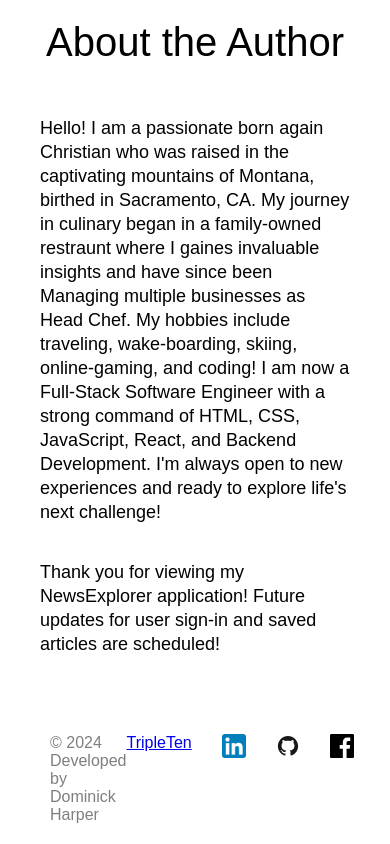
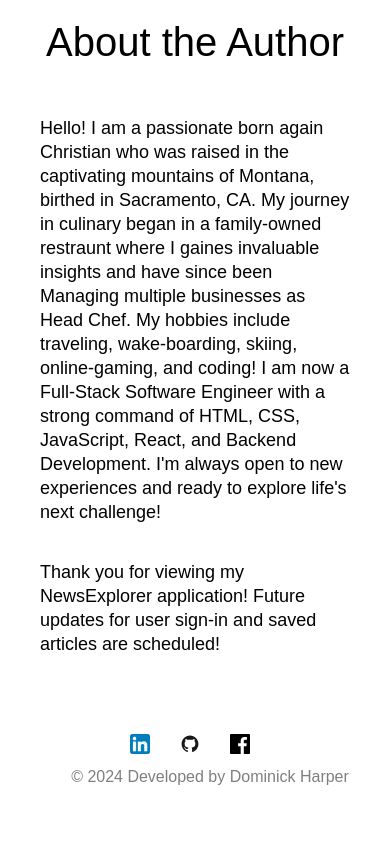
Before and after one commit to DominickDJ/Dominick_Frontend, a React app in the folder dominick_frontend/: page / in a window 390 px wide. Shown: the part 849-1693 px from the top of the page. After the commit the page ends 1655 px from the top, so only its background shows below. Built offline with nearby package versions, Linux system fonts and the light colour scheme.

Commit message:
Refactor

```diff
--- a/dominick_frontend/src/components/Footer/Footer.css
+++ b/dominick_frontend/src/components/Footer/Footer.css
@@ -12,17 +12,30 @@
 }
 .footer__link-images {
   display: flex;
+  flex-wrap: wrap;
   gap: 30px;
 }
-.footer__image-github {
+.footer__image {
   width: 24px;
   height: 24px;
 }
-.footer__image-facebook {
-  width: 24px;
-  height: 24px;
-}
+
 .footer__copyright {
   opacity: 0.5;
   padding-left: 30px;
 }
+
+@media screen and (min-width: 320px) and (max-width: 768px) {
+  .footer {
+    flex-direction: column-reverse;
+    align-items: center;
+    gap: 10px;
+  }
+  .footer__image {
+    width: 20px;
+    height: 20px;
+  }
+  .triple-ten {
+    display: none;
+  }
+}
--- a/dominick_frontend/src/components/Footer/Footer.js
+++ b/dominick_frontend/src/components/Footer/Footer.js
@@ -15,7 +15,7 @@ export default function Footer() {
           target="_blank"
           rel="noopener noreferrer"
         >
-          <div>TripleTen</div>
+          <div className="triple-ten">TripleTen</div>
         </a>
         <div>
           <div className="footer__link-images">
@@ -25,18 +25,18 @@ export default function Footer() {
               rel="noopener noreferrer"
             >
               <img
-                className="footer__image-github"
+                className="footer__image"
                 src={linkedInImage}
                 alt="LinkedIn logo"
               />
-            </a>{" "}
+            </a>
             <a
               href="https://www.github.com/DominickDJ"
               target="_blank"
               rel="noopener noreferrer"
             >
               <img
-                className="footer__image-github"
+                className="footer__image"
                 src={gitHubImage}
                 alt="Github logo"
               />
@@ -47,7 +47,7 @@ export default function Footer() {
               rel="noopener noreferrer"
             >
               <img
-                className="footer__image-facebook"
+                className="footer__image"
                 src={facebookImage}
                 alt="Facebook logo"
               />
```
